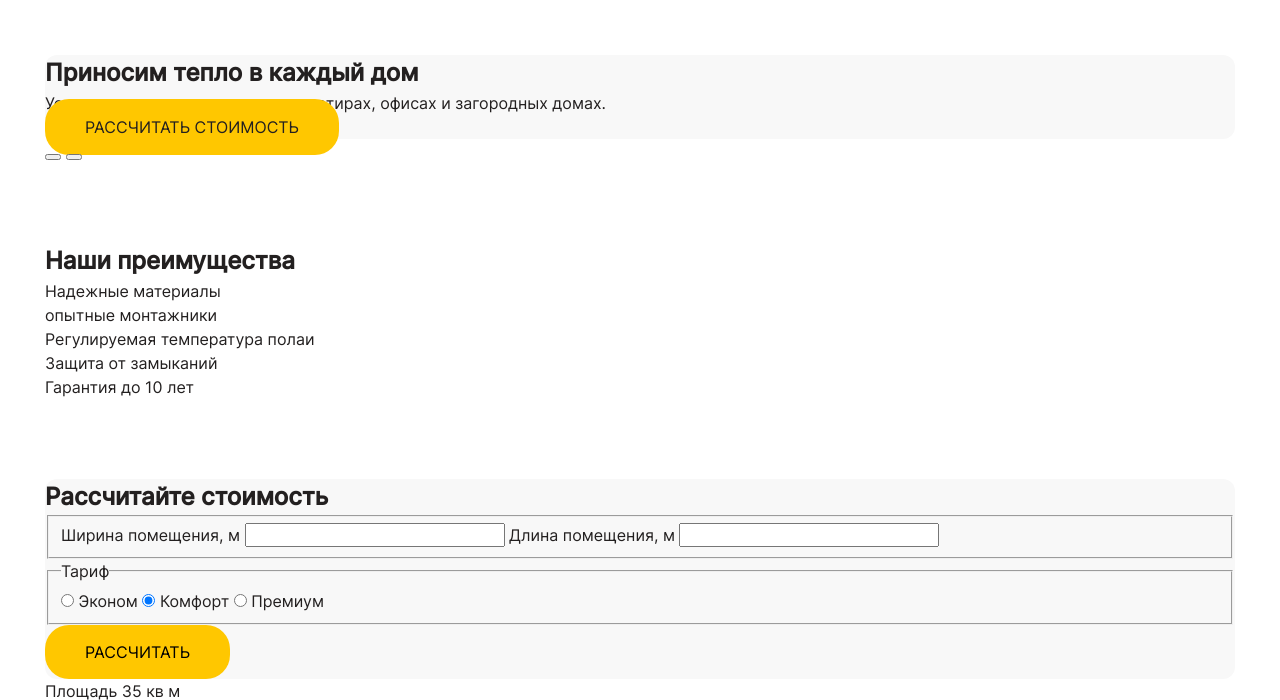
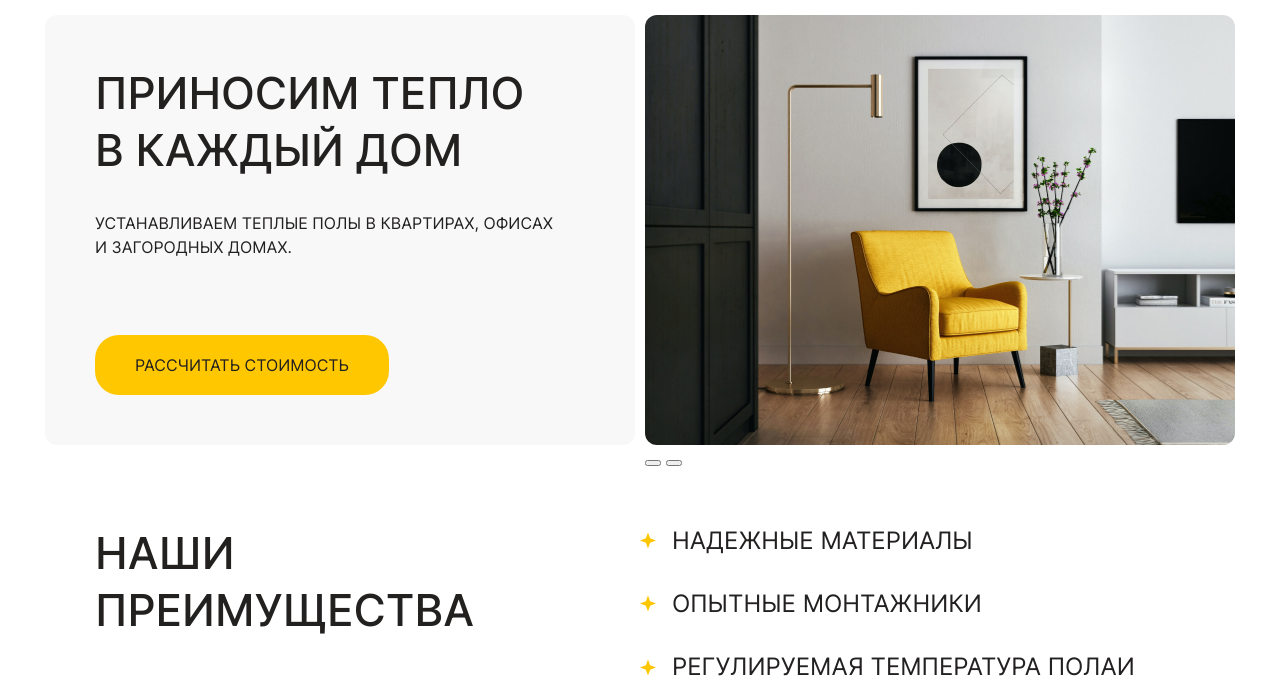
Before and after one commit to AliakseiBarsukov/underfloor_heating, a plain HTML site: page index.html in a window 1280 px wide. Shown: the part 78-778 px from the top of the page. Drawn offline with Linux system fonts and the light colour scheme.

Commit message:
add style hero, advantage, calc section

```diff
--- a/index.html
+++ b/index.html
@@ -20,9 +20,9 @@
 
   <main>
     <section class="hero section-offset">
-      <div class="container">
+      <div class="container hero__container">
         <div class="hero__content grey-block">
-          <h2 class="hero__title">Приносим тепло в&nbsp;каждый дом</h2>
+          <h2 class="hero__title title">Приносим тепло в&nbsp;каждый дом</h2>
           <p class="hero__description">Устанавливаем теплые полы в&nbsp;квартирах, офисах и&nbsp;загородных домах.
           </p>
           <a href="#calc" class="btn link hero__link">Рассчитать&nbsp;стоимость</a>
@@ -43,8 +43,8 @@
     </section>
 
     <section class="advantages section-offset">
-      <div class="container">
-        <h2 class="advantages__title">Наши преимущества</h2>
+      <div class="container advantages__container">
+        <h2 class="advantages__title title">Наши преимущества</h2>
 
         <ul class="advantages__list">
           <li class="advantages__item">Надежные материалы</li>
@@ -59,7 +59,7 @@
     <section id="calc" class="calc section-offset">
       <div class="container calc__container">
         <div class="calc__content grey-block">
-          <h2 class="calc__title">Рассчитайте стоимость</h2>
+          <h2 class="calc__title title">Рассчитайте стоимость</h2>
 
           <form class="calc__form">
             <fieldset class="calc__fieldset calc__fieldset_size">
@@ -101,8 +101,8 @@
               <span class="calc__text">Площадь</span>
               <span class="calc__result-text">35 кв м</span>
             </p>
-          </div>
-          <div class="calc__result-wrapper">
+          <!-- </div> -->
+          <!-- <div class="calc__result-wrapper"> -->
             <p class="calc__result">
               <span class="calc__text">Примерная стоимость</span>
               <span class="calc__result-text">42590 руб</span>
--- /dev/null
+++ b/style/_advantages.scss
@@ -0,0 +1,47 @@
+.advantages {
+
+  // .advantages__container
+
+  &__container {
+    display: flex;
+    justify-content: space-between;
+    gap: 10px;
+    padding-left: 50px;
+    padding-right: 50px;
+  }
+
+  // .advantages__title
+
+  &__title {
+    flex-basis: 50%;
+    font-weight: 500;
+    font-size: 44px;
+    line-height: 130%;
+    text-transform: uppercase;
+    max-width: 480px;;
+  }
+
+  // .advantages__list
+
+  &__list {
+    flex-basis: 50%;
+  }
+
+  // .advantages__item
+
+  &__item {
+    background-image: url('../img/star.svg');
+    background-repeat: no-repeat;
+    background-position: left center;
+    background-size: 16px;
+    padding-left: 32px;
+    font-size: 24px;
+    line-height: 130%;
+    text-transform: uppercase;
+    margin-bottom: 32px;
+
+    &:last-child {
+      margin-bottom: 0;
+    }
+  }
+}
--- /dev/null
+++ b/style/_calc.scss
@@ -0,0 +1,182 @@
+.calc {
+
+  // .calc__container
+
+  &__container {
+    display: flex;
+    gap: 10px;
+  }
+
+  // .calc__content
+
+  &__content {
+    flex-basis: 50%;
+  }
+
+  // .calc__title
+
+  &__title {
+    margin-bottom: 32px;
+  }
+
+
+  // .calc__fieldset
+
+  &__fieldset {
+    margin: 0;
+    padding: 0;
+    border: none;
+
+    // .calc__fieldset_size
+
+    &_size {
+      margin-bottom: 32px;
+      display: flex;
+    }
+
+    // .calc__fieldset_tariff
+
+    &_tariff {
+      margin-bottom: 65px;
+    }
+  }
+
+  // .calc__wrapper-input
+
+  &__wrapper-input {
+  }
+
+  // .calc__wrapper-input-size
+
+  &__wrapper-input-size {
+    margin-right: 10px;
+
+    :last-child {
+      margin-right: 0;
+    }
+  }
+
+  // .calc__text
+
+  &__text {
+    font-size: 12px;
+    color: $light-grey;
+    margin-bottom: 2px;
+
+    // .calc__text_legend
+
+    &_legend {
+      margin-bottom: 16px;
+    }
+  }
+
+  // .calc__input-number
+
+  &__input-number {
+    background-color: #FFFFFF;
+    border: 1px solid #E4E4E4;
+    border-radius: 12px;
+    padding: 15px 25px;
+    width: 240px;
+
+    font-weight: 400;
+    font-size: 16px;
+    line-height: 150%;
+  }
+
+  // .calc__wrapper-input-tariff
+
+  &__wrapper-input-tariff {
+    display: inline-flex;
+    margin-right: 16px;
+
+    &:last-child {
+      margin-right: 0;
+    }
+  }
+
+  // .calc__input-radio
+
+  &__input-radio {
+    position: relative;
+    appearance: none;
+    display: block;
+    width: 24px;
+    height: 24px;
+    margin-right: 8px;
+
+
+    &::before {
+      content: '';
+      position: absolute;
+      inset: 0;
+      background-color: #FFFFFF;
+      border: 1px solid #E4E4E4;
+      border-radius: 50%;
+    }
+
+    &::after {
+      content: '';
+      position: absolute;
+      inset: 0;
+      transform: scale(0.33);
+      background-color: #232020;
+      border-radius: 50%;
+      opacity: 0;
+    }
+
+    &:checked::after {
+      opacity: 1;
+    }
+  }
+
+  // .calc__label-radio
+
+  &__label-radio {
+    text-transform: uppercase;
+  }
+
+  // .calc__btn
+
+  &__btn {
+  }
+
+  // .calc__total
+
+  &__total {
+    flex-basis: 50%;
+    display: flex;
+    align-items: flex-end;
+    padding: 50px;
+    background: #333 url('./../img/calc-bg.jpeg') center/cover no-repeat;
+    border-radius: 12px;
+  }
+
+  // .calc__result-wrapper
+
+  &__result-wrapper {
+    flex-basis: 303px;
+    padding: 24px;
+    background: #FFFFFF;
+    border-radius: 8px;
+  }
+
+  // .calc__result
+
+  &__result {
+    justify-content: space-between;
+    align-items: flex-end;
+    display: flex;
+    margin-bottom: 16px;
+    gap: 20px;
+
+    &:last-child {
+      margin-bottom: 0;
+    }
+  }
+
+  // .calc__result-text
+
+  &__result-text {
+  }
+}
--- a/style/_default.scss
+++ b/style/_default.scss
@@ -1,4 +1,4 @@
-* {
+html {
   box-sizing: border-box;
 }
 
@@ -76,4 +76,16 @@ img {
 .grey-block {
   background-color: #F8F8F8;
   border-radius: 12px;
+  min-height: 430px;
+  padding: 50px;
 }
+
+.title {
+  font-weight: 500;
+  font-size: 44px;
+  line-height: 130%;
+  text-transform: uppercase;
+}
+
+.filling {
+}
--- a/style/_hero.scss
+++ b/style/_hero.scss
@@ -0,0 +1,66 @@
+.hero {
+  padding-top: 0;
+
+  //.hero__container
+
+  &__container {
+    display: flex;
+    gap: 10px;
+  }
+
+  // .hero_image
+
+  &_image {
+    background-position: center;
+    background-size: cover;
+    background-repeat: no-repeat;
+    border-radius: 12px;
+  }
+
+  // .hero__content
+
+  &__content {
+    display: flex;
+    flex-direction: column;
+    align-items: flex-start;
+    flex-basis: 50%;
+  }
+
+  // .hero__title
+
+  &__title {
+    margin-bottom: 32px;
+  }
+
+  // .hero__description
+
+  &__description {
+    text-transform: uppercase;
+    margin-bottom: 32px;
+    flex-grow: 1;
+  }
+
+  // .hero__slider-wrapper
+
+  &__slider-wrapper {
+    flex-basis: 50%;
+
+  }
+
+  // .hero__slider-btn
+
+  &__slider-btn {
+
+    // .hero__slider-btn_prev
+
+    &_prev {
+
+    }
+
+    // .hero__slider-btn_next
+
+    &_next {
+
+    }
+  }
+}
--- a/style/style.scss
+++ b/style/style.scss
@@ -3,4 +3,6 @@
 @import "_fonts.scss";
 @import "_header.scss";
 @import "_hero.scss";
+@import "_advantages.scss";
+@import "_calc.scss";
 @import "_footer.scss";
```
Also changed, not shown: img/calc-bg.jpeg (added), img/star.svg (added), style/style.css, 1 other file.
